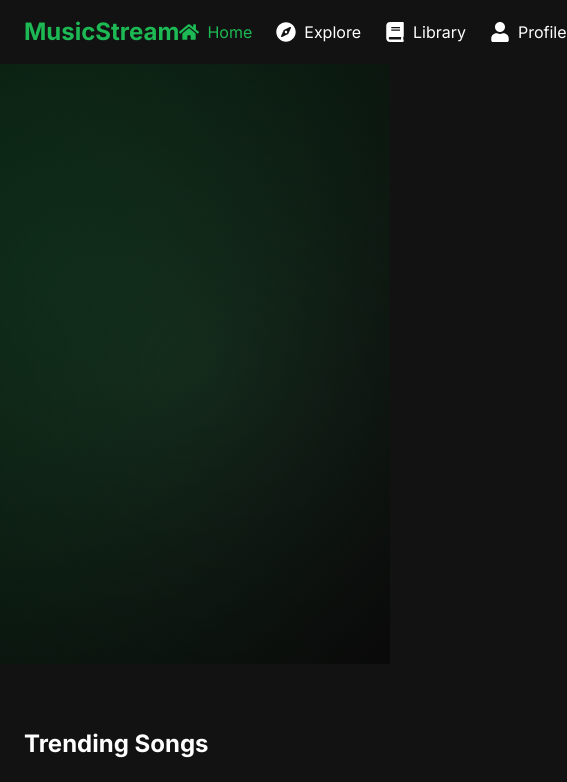
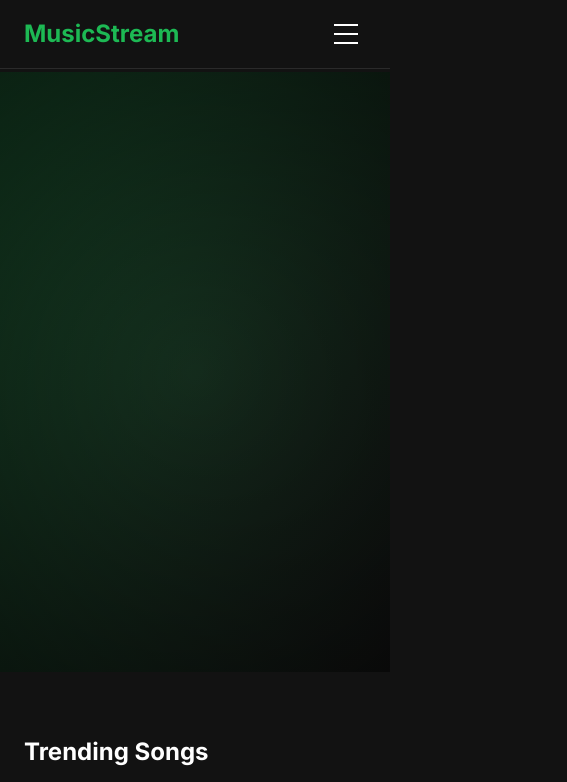
Before and after one commit to Sanmoy1/streaming-platform, a React (Create React App) app: page / in a window 390 px wide. Shown: the top 782 px of the page, 567 px wide, since content can reach past the window. Built offline with nearby package versions, Linux system fonts and the light colour scheme.

Commit message:
fixed some nav bar changes and mobile view

```diff
--- a/src/components/layout/Navbar.js
+++ b/src/components/layout/Navbar.js
@@ -1,58 +1,109 @@
-import React from 'react';
+import React, { useState } from 'react';
 import { Link, NavLink } from 'react-router-dom';
 import { FaHome, FaCompass, FaBook, FaUser } from 'react-icons/fa';
+import { motion, AnimatePresence } from 'framer-motion';
 
 const Navbar = () => {
+  const [isOpen, setIsOpen] = useState(false);
+
+  const toggleMenu = () => {
+    setIsOpen(!isOpen);
+  };
+
+  const navItems = [
+    { to: '/', icon: FaHome, label: 'Home' },
+    { to: '/explore', icon: FaCompass, label: 'Explore' },
+    { to: '/library', icon: FaBook, label: 'Library' },
+    { to: '/profile', icon: FaUser, label: 'Profile' }
+  ];
+
+  const NavItem = ({ to, icon: Icon, label }) => (
+    <NavLink
+      to={to}
+      onClick={() => setIsOpen(false)}
+      className={({ isActive }) =>
+        `flex items-center space-x-2 p-2 rounded-lg transition-colors ${
+          isActive ? 'text-primary' : 'text-white hover:text-primary'
+        }`
+      }
+    >
+      <Icon className="text-xl" />
+      <span>{label}</span>
+    </NavLink>
+  );
+
   return (
-    <nav className="glass-effect sticky top-0 z-50 px-6 py-4">
-      <div className="container mx-auto flex items-center justify-between">
-        <Link to="/" className="text-2xl font-bold text-primary">
-          MusicStream
-        </Link>
+    <>
+      <nav className="fixed top-0 left-0 right-0 z-50 bg-background border-b border-white/10">
+        <div className="container mx-auto px-6 py-4">
+          {/* Desktop and Mobile Header */}
+          <div className="flex items-center justify-between">
+            <Link to="/" className="text-2xl font-bold text-primary">
+              MusicStream
+            </Link>
 
-        <div className="flex items-center space-x-6">
-          <NavLink
-            to="/"
-            className={({ isActive }) =>
-              `flex items-center space-x-2 ${isActive ? 'text-primary' : 'text-white hover:text-primary'}`
-            }
-          >
-            <FaHome className="text-xl" />
-            <span>Home</span>
-          </NavLink>
+            {/* Hamburger Menu Button (Mobile Only) */}
+            <button
+              onClick={toggleMenu}
+              className="lg:hidden p-2 text-white hover:text-primary focus:outline-none"
+            >
+              <div className="w-6 h-5 relative flex flex-col justify-between">
+                <span
+                  className={`w-full h-0.5 bg-current transform transition-transform ${
+                    isOpen ? 'rotate-45 translate-y-2' : ''
+                  }`}
+                />
+                <span
+                  className={`w-full h-0.5 bg-current transition-opacity ${
+                    isOpen ? 'opacity-0' : ''
+                  }`}
+                />
+                <span
+                  className={`w-full h-0.5 bg-current transform transition-transform ${
+                    isOpen ? '-rotate-45 -translate-y-2' : ''
+                  }`}
+                />
+              </div>
+            </button>
 
-          <NavLink
-            to="/explore"
-            className={({ isActive }) =>
-              `flex items-center space-x-2 ${isActive ? 'text-primary' : 'text-white hover:text-primary'}`
-            }
-          >
-            <FaCompass className="text-xl" />
-            <span>Explore</span>
-          </NavLink>
+            {/* Desktop Navigation */}
+            <div className="hidden lg:flex items-center space-x-6">
+              {navItems.map((item) => (
+                <NavItem key={item.to} {...item} />
+              ))}
+            </div>
+          </div>
 
-          <NavLink
-            to="/library"
-            className={({ isActive }) =>
-              `flex items-center space-x-2 ${isActive ? 'text-primary' : 'text-white hover:text-primary'}`
-            }
-          >
-            <FaBook className="text-xl" />
-            <span>Library</span>
-          </NavLink>
-
-          <NavLink
-            to="/profile"
-            className={({ isActive }) =>
-              `flex items-center space-x-2 ${isActive ? 'text-primary' : 'text-white hover:text-primary'}`
-            }
-          >
-            <FaUser className="text-xl" />
-            <span>Profile</span>
-          </NavLink>
+          {/* Mobile Navigation */}
+          <AnimatePresence>
+            {isOpen && (
+              <motion.div
+                initial={{ opacity: 0, height: 0 }}
+                animate={{ opacity: 1, height: 'auto' }}
+                exit={{ opacity: 0, height: 0 }}
+                transition={{ duration: 0.2 }}
+                className="lg:hidden bg-background"
+              >
+                <div className="flex flex-col space-y-2 pt-4">
+                  {navItems.map((item) => (
+                    <motion.div
+                      key={item.to}
+                      initial={{ x: -20, opacity: 0 }}
+                      animate={{ x: 0, opacity: 1 }}
+                      transition={{ duration: 0.2 }}
+                    >
+                      <NavItem {...item} />
+                    </motion.div>
+                  ))}
+                </div>
+              </motion.div>
+            )}
+          </AnimatePresence>
         </div>
-      </div>
-    </nav>
+      </nav>
+      {/* Spacer div to prevent content from going under navbar */}
+      <div className="h-[72px]" /> {/* Adjust this height to match your navbar height */}
+    </>
   );
 };
 
```
